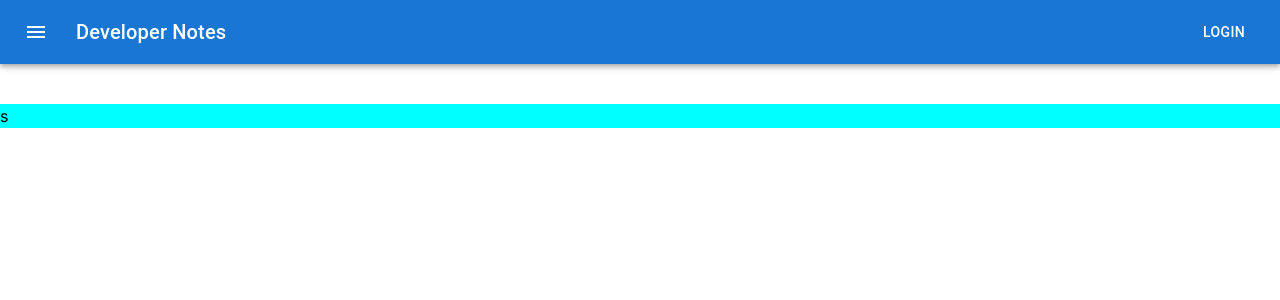
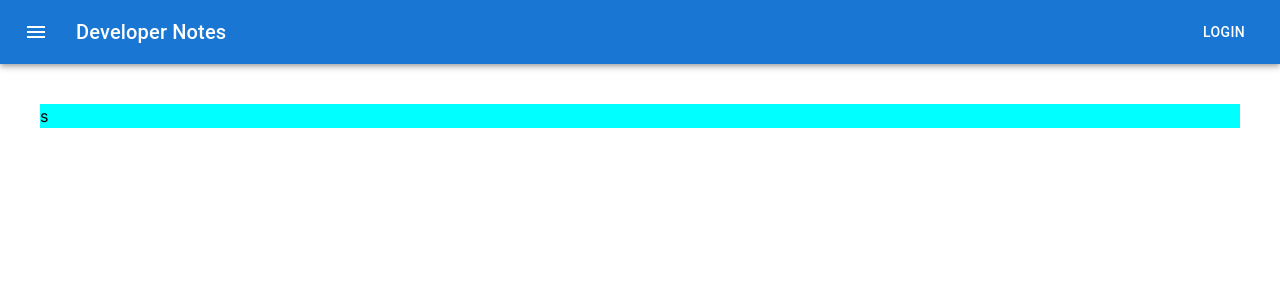
Before and after one commit to Gyu-Yeon/Blog-Project, a Next.js app: page /notes in a window 1280 px wide. Shown: the top 300 px of the page. Built offline with nearby package versions, Linux system fonts and the light colour scheme.

Commit message:
main page5

```diff
--- a/src/app/globals.css
+++ b/src/app/globals.css
@@ -41,6 +41,6 @@
   display: flex;
   justify-content: space-between;
   min-width: 300px;
-  max-width: 1600px;
+  max-width: 1200px;
   background-color: aqua;
 }
```
